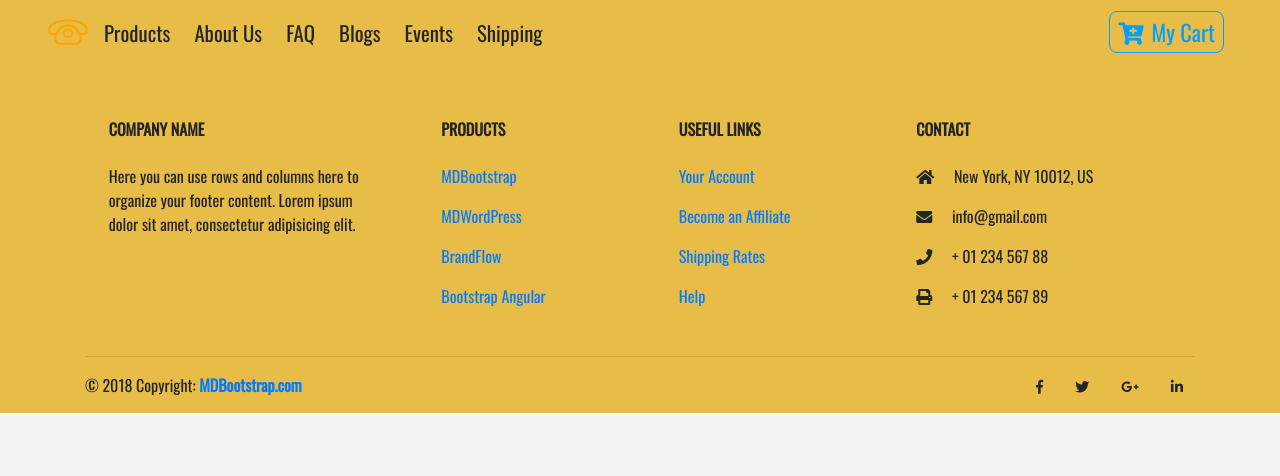
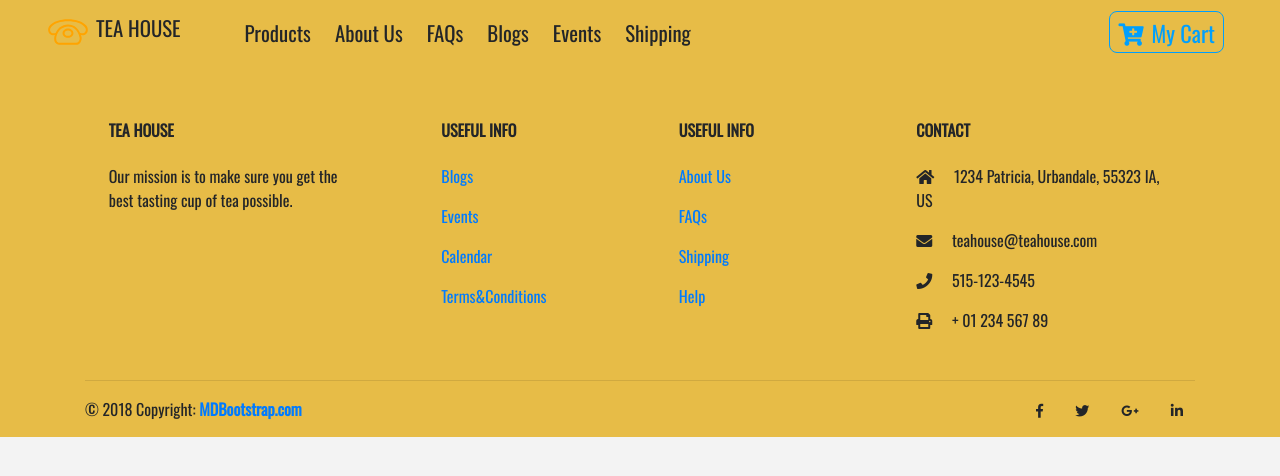
Before and after one commit to maihuynh91/react-tea-shop, a React (Create React App) app: page /faq in a window 1280 px wide. Shown: the top 476 px of the page. Built offline with nearby package versions, Linux system fonts and the light colour scheme.

Commit message:
add links & need more css

```diff
--- a/src/App.js
+++ b/src/App.js
@@ -10,6 +10,8 @@ import ProductList from './components/ProductList';
 import Default from './components/Default';
 import Modal from './components/Modal';
 import Footer from './components/Footer';
+import AboutUs from './components/Information/AboutUs';
+import FAQ from './components/Information/FAQ';
 
 class App extends Component {
   render() {
@@ -21,7 +23,10 @@ class App extends Component {
           <Route exact path="/" component={ProductList} > </Route>
           <Route path="/details" component={Details} > </Route>
           <Route path="/cart" component={Cart} > </Route>
+          <Route path="/aboutus" component={AboutUs} > </Route>
+          <Route path="/faq" component={FAQ} > </Route>
           <Route  component={Default} > </Route>
+
         </Switch>
         <Footer />
         <Modal />
--- a/src/components/Footer.js
+++ b/src/components/Footer.js
@@ -13,41 +13,40 @@ export default class Footer extends Component {
           <div className="row text-center text-md-left mt-3 pb-3">
             {/* Grid column */}
             <div className="col-md-3 col-lg-3 col-xl-3 mx-auto mt-3">
-              <h6 className="text-uppercase mb-4 font-weight-bold">Company name</h6>
-              <p>Here you can use rows and columns here to organize your footer content. Lorem ipsum dolor sit amet, consectetur
-                adipisicing elit.</p>
+              <h6 className="text-uppercase mb-4 font-weight-bold">Tea House</h6>
+              <p>Our mission is to make sure you get the best tasting cup of tea possible.</p>
             </div>
             {/* Grid column */}
             <hr className="w-100 clearfix d-md-none" />
             {/* Grid column */}
             <div className="col-md-2 col-lg-2 col-xl-2 mx-auto mt-3">
-              <h6 className="text-uppercase mb-4 font-weight-bold">Products</h6>
+              <h6 className="text-uppercase mb-4 font-weight-bold">Useful Info</h6>
               <p>
-                <a href="#!">MDBootstrap</a>
+                <a href="#!">Blogs</a>
               </p>
               <p>
-                <a href="#!">MDWordPress</a>
+                <a href="#!">Events</a>
               </p>
               <p>
-                <a href="#!">BrandFlow</a>
+                <a href="#!">Calendar</a>
               </p>
               <p>
-                <a href="#!">Bootstrap Angular</a>
+                <a href="#!">Terms&Conditions</a>
               </p>
             </div>
             {/* Grid column */}
             <hr className="w-100 clearfix d-md-none" />
             {/* Grid column */}
             <div className="col-md-3 col-lg-2 col-xl-2 mx-auto mt-3">
-              <h6 className="text-uppercase mb-4 font-weight-bold">Useful links</h6>
+              <h6 className="text-uppercase mb-4 font-weight-bold">Useful Info</h6>
               <p>
-                <a href="#!">Your Account</a>
+                <a href="/aboutus">About Us</a>
               </p>
               <p>
-                <a href="#!">Become an Affiliate</a>
+                <a href="faq">FAQs</a>
               </p>
               <p>
-                <a href="#!">Shipping Rates</a>
+                <a href="#!">Shipping</a>
               </p>
               <p>
                 <a href="#!">Help</a>
@@ -59,11 +58,11 @@ export default class Footer extends Component {
             <div className="col-md-4 col-lg-3 col-xl-3 mx-auto mt-3">
               <h6 className="text-uppercase mb-4 font-weight-bold">Contact</h6>
               <p>
-                <i className="fas fa-home mr-3" /> New York, NY 10012, US</p>
+                <i className="fas fa-home mr-3" /> 1234 Patricia, Urbandale, 55323 IA, US</p>
               <p>
-                <i className="fas fa-envelope mr-3" /> info@gmail.com</p>
+                <i className="fas fa-envelope mr-3" /> teahouse@teahouse.com </p>
               <p>
-                <i className="fas fa-phone mr-3" /> + 01 234 567 88</p>
+                <i className="fas fa-phone mr-3" /> 515-123-4545</p>
               <p>
                 <i className="fas fa-print mr-3" /> + 01 234 567 89</p>
             </div>
--- /dev/null
+++ b/src/components/Information/AboutUs.js
@@ -0,0 +1,15 @@
+import React from 'react';
+
+export const AboutUs = () => (
+
+      <div className="container">
+
+      <h2>Established in 2015, Tea House is a tea importer and seller. We partner with farmers and suppliers all over the world to carefully blend our all-natural teas to take you on wonderfully tea journeys.</h2>
+        <h2>We are happy to provide our customers the most exceptional whole tea leaves and natural ingredients </h2>
+        <h2>Our mission is to make sure you get the best tasting cup of tea possible.</h2>
+
+      </div>
+
+    );
+
+export default AboutUs;
--- /dev/null
+++ b/src/components/Information/FAQ.js
@@ -0,0 +1,20 @@
+import React from 'react';
+
+export const FAQ = () => (
+
+      <div className="container">
+
+      Do you really use only natural, ingredients?
+	Definitely! We only use clean and natural ingredients that we trust to produce the best products to our customers.
+How Long Will It Take to Get My Package?
+	We ship quickly – usually within 1-2 business days – and it can take between 3 and 7 days for your product to reach you.
+I haven’t received my package. What do I do?
+	If one week after you received a shipping confirmation from us and you haven’t gotten your tea, please contact us at customers@teahouse.com
+Do You Ship Internationally?
+	Yes, we ship internationally.
+
+      </div>
+
+    );
+
+export default FAQ;
--- a/src/components/Navbar.js
+++ b/src/components/Navbar.js
@@ -3,7 +3,6 @@ import {Link} from 'react-router-dom';
 import logo from '../logo.svg'
 import styled from 'styled-components';
 import {ButtonContainer} from './Button';
-
 export default class Navbar extends Component {
   render() {
     return (
@@ -16,14 +15,18 @@ export default class Navbar extends Component {
             <img  src={logo} alt="store" /* className="navbar-brand" *//>
             </Link>
             <ul className="navbar-nav align-items-center">
-              <li className="nav-item ml-2">
+
+              <h1 className="nav-link">TEA HOUSE</h1>
+
+              <li className="nav-item ml-5">
               <Link to="/" className="nav-link">products</Link>
               </li>
+
               <li className="nav-item ml-2">
-              <Link to="/" className="nav-link">about us</Link>
+              <Link to="/aboutus" className="nav-link">about us</Link>
               </li>
               <li className="nav-item ml-2">
-              <Link to="/" className="nav-link">FAQ</Link>
+              <Link to="/faq" className="nav-link">FAQs</Link>
               </li>
               <li className="nav-item ml-2">
               <Link to="/" className="nav-link">blogs</Link>
```
